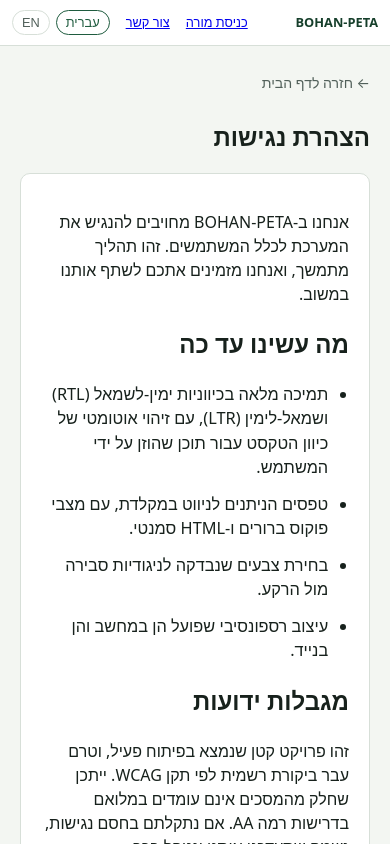
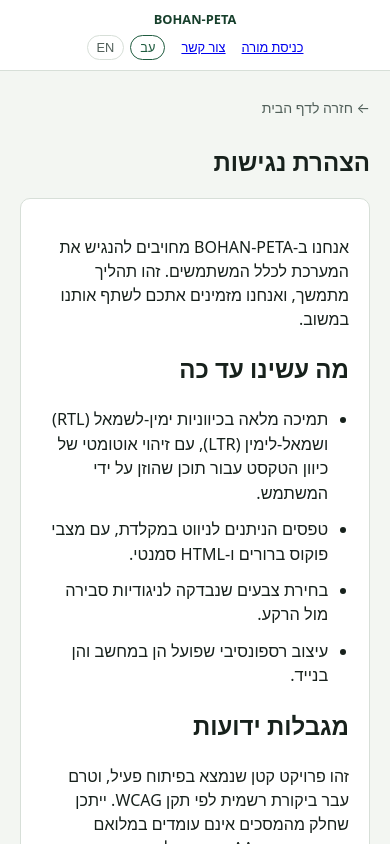
Before and after one commit to tregermanhagai/BOHAN-PETA, a React (Vite) app in the folder apps/web/: page /accessibility in a window 390 px wide. Shown: the top 844 px of the page. Built offline with nearby package versions, Linux system fonts and the light colour scheme; no server answers.

Commit message:
Add bugs fixes

```diff
--- a/apps/web/package.json
+++ b/apps/web/package.json
@@ -1,6 +1,6 @@
 {
   "name": "@bohan-peta/web",
-  "version": "0.1.29",
+  "version": "0.1.30",
   "private": true,
   "type": "module",
   "scripts": {
--- a/apps/web/src/components/TopBar.tsx
+++ b/apps/web/src/components/TopBar.tsx
@@ -12,7 +12,7 @@ export function TopBar() {
       <Link className="brand" to="/">
         {t("app.name")}
       </Link>
-      <div style={{ display: "flex", alignItems: "center", gap: 16 }}>
+      <div className="topbar-actions">
         {isAuthenticated ? (
           <>
             <Link to="/cohorts">{t("nav.cohorts")}</Link>
@@ -33,7 +33,7 @@ export function TopBar() {
             aria-pressed={i18n.language === "he"}
             onClick={() => setLanguage("he")}
           >
-            עברית
+            עב
           </button>
           <button
             type="button"
--- a/apps/web/src/styles.css
+++ b/apps/web/src/styles.css
@@ -85,32 +85,47 @@ body {
   white-space: nowrap;
 }
 
+.topbar-actions {
+  display: flex;
+  align-items: center;
+  gap: 16px;
+}
+
 @media (max-width: 560px) {
   .topbar {
     padding: 10px 12px;
     gap: 8px;
+    /* Below this width there just isn't room for the brand and every nav
+       link/button on one line — rather than keep shrinking text and
+       still risking a mid-phrase wrap (e.g. "צור קשר" breaking across two
+       lines), deliberately split into two rows: brand alone on top,
+       every action below it. */
+    flex-wrap: wrap;
+    row-gap: 6px;
+  }
+
+  .brand {
+    flex: 1 0 100%;
+    font-size: 0.85rem;
+    text-align: center;
+  }
+
+  .topbar-actions {
+    flex: 1 0 100%;
+    flex-wrap: wrap;
+    justify-content: center;
+    row-gap: 6px;
   }
 
   .topbar a,
   .topbar button {
     font-size: 0.8rem;
-  }
-
-  .brand {
-    font-size: 0.85rem;
+    white-space: nowrap;
   }
 
   .lang-switch button {
     font-size: 0.68rem;
     padding: 3px 7px;
-  }
-}
-
-@media (max-width: 360px) {
-  /* Last resort once even the shrunk sizes above don't fit — drop the
-     brand text entirely rather than let anything wrap or overflow. */
-  .brand {
-    display: none;
   }
 }
 
```
